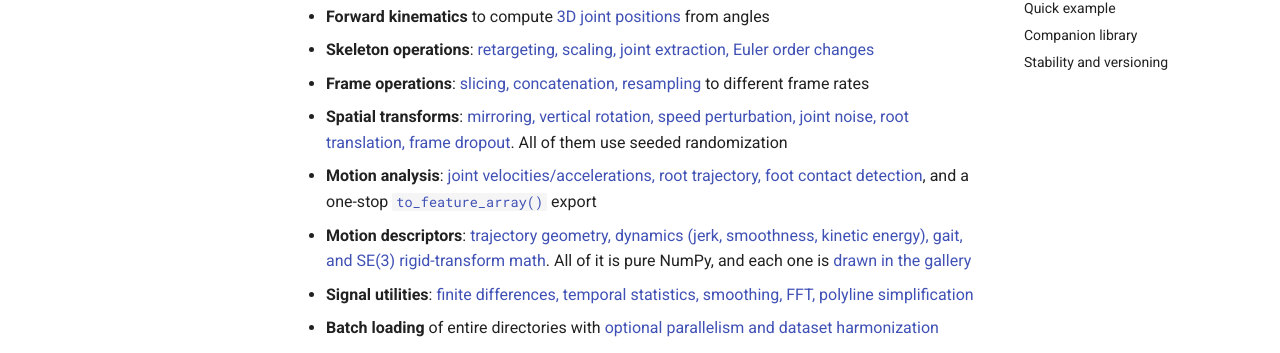
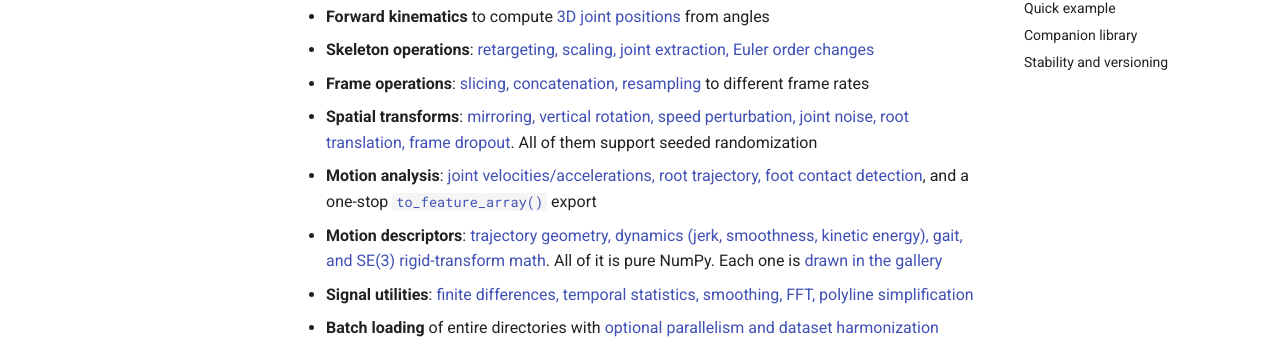
Before and after one commit to VictorS-67/pybvh, an MkDocs documentation site: the page built from docs/index.md, in a window 1280 px wide and 900 px high, scrolled down 1336 px. Shown: the part 127-480 px from the top of the window. Built offline with MkDocs 1.6.1 and Material for MkDocs 9.7.7, drawn with Linux system fonts in a browser that asks for light colours; comment, search, counter and statistics services are not loaded.

Commit message:
docs(home): keep the original scope on seeds, split two joined facts

```diff
--- a/docs/index.md
+++ b/docs/index.md
@@ -24,9 +24,9 @@ pybvh is framework-agnostic. It outputs pure NumPy arrays. It understands motion
 - **Forward kinematics** to compute [3D joint positions](guide/core-concepts.md) from angles
 - **Skeleton operations**: [retargeting, scaling, joint extraction, Euler order changes](guide/skeleton-ops.md)
 - **Frame operations**: [slicing, concatenation, resampling](guide/skeleton-ops.md) to different frame rates
-- **Spatial transforms**: [mirroring, vertical rotation, speed perturbation, joint noise, root translation, frame dropout](guide/augmentation.md). All of them use seeded randomization
+- **Spatial transforms**: [mirroring, vertical rotation, speed perturbation, joint noise, root translation, frame dropout](guide/augmentation.md). All of them support seeded randomization
 - **Motion analysis**: [joint velocities/accelerations, root trajectory, foot contact detection](guide/feature-export.md), and a one-stop [`to_feature_array()`](api/features.md) export
-- **Motion descriptors**: [trajectory geometry, dynamics (jerk, smoothness, kinetic energy), gait, and SE(3) rigid-transform math](guide/motion-descriptors.md). All of it is pure NumPy, and each one is [drawn in the gallery](gallery/index.md)
+- **Motion descriptors**: [trajectory geometry, dynamics (jerk, smoothness, kinetic energy), gait, and SE(3) rigid-transform math](guide/motion-descriptors.md). All of it is pure NumPy. Each one is [drawn in the gallery](gallery/index.md)
 - **Signal utilities**: [finite differences, temporal statistics, smoothing, FFT, polyline simplification](api/signal.md)
 - **Batch loading** of entire directories with [optional parallelism and dataset harmonization](guide/feature-export.md)
 - **3D visualization**: publication-grade stills, the sampled-poses [sequence figure](guide/publication-figures.md), ghost trails, turntable orbits, video export and shadowed capsule renders. The [four backends](api/bvhplot.md) are matplotlib, OpenCV, k3d, and vedo
```
Also changed, not shown: other parts of docs/index.md (+1 -1 lines).
